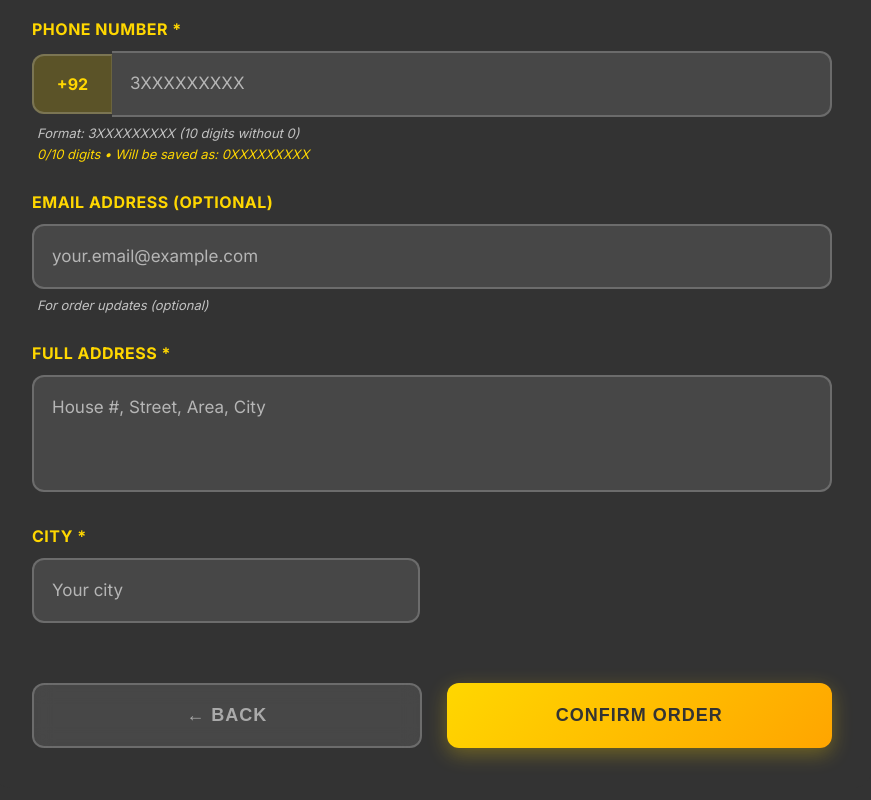
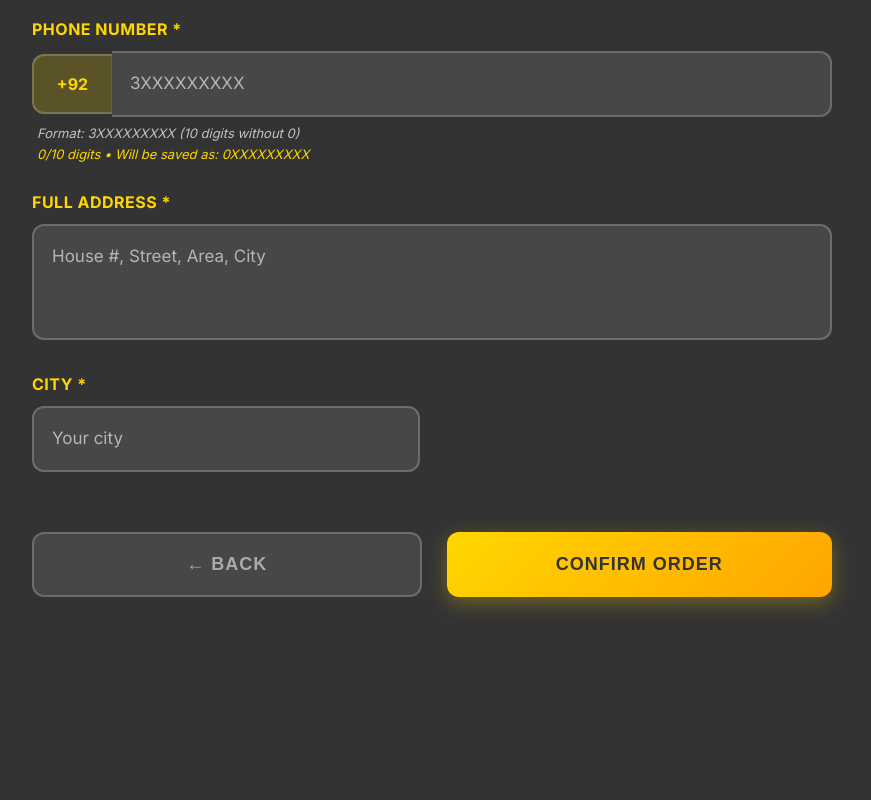
Before and after one commit to ans-rajpoot-9/Rahman-PK, a React (Vite) app: page /order in a window 1280 px wide. Shown: the part 1108-1908 px from the top of the page, without its empty margins (208-1079 px from the left). After the commit the page ends 1785 px from the top, so only its background shows below. Built offline with nearby package versions, Linux system fonts and the light colour scheme.

Commit message:
Update scroll and order form

```diff
--- a/src/Components/Orderpage/Orderpage.jsx
+++ b/src/Components/Orderpage/Orderpage.jsx
@@ -18,7 +18,7 @@ const OrderPage = () => {
     const [orderForm, setOrderForm] = useState({
         name: '',
         phone: '',
-        email: '',
+        // email: '',
         address: '',
         city: ''
         // REMOVED: notes field
@@ -359,7 +359,7 @@ const OrderPage = () => {
                     </div>
 
                     <div className="form-group">
-                        <label>Email Address (Optional)</label>
+                        {/* <label>Email Address (Optional)</label>
                         <input
                             type="email"
                             name="email"
@@ -367,7 +367,7 @@ const OrderPage = () => {
                             onChange={handleInputChange}
                             placeholder="your.email@example.com"
                         />
-                        <small>For order updates (optional)</small>
+                        <small>For order updates (optional)</small> */}
                     </div>
 
                     <div className="form-group">
```
